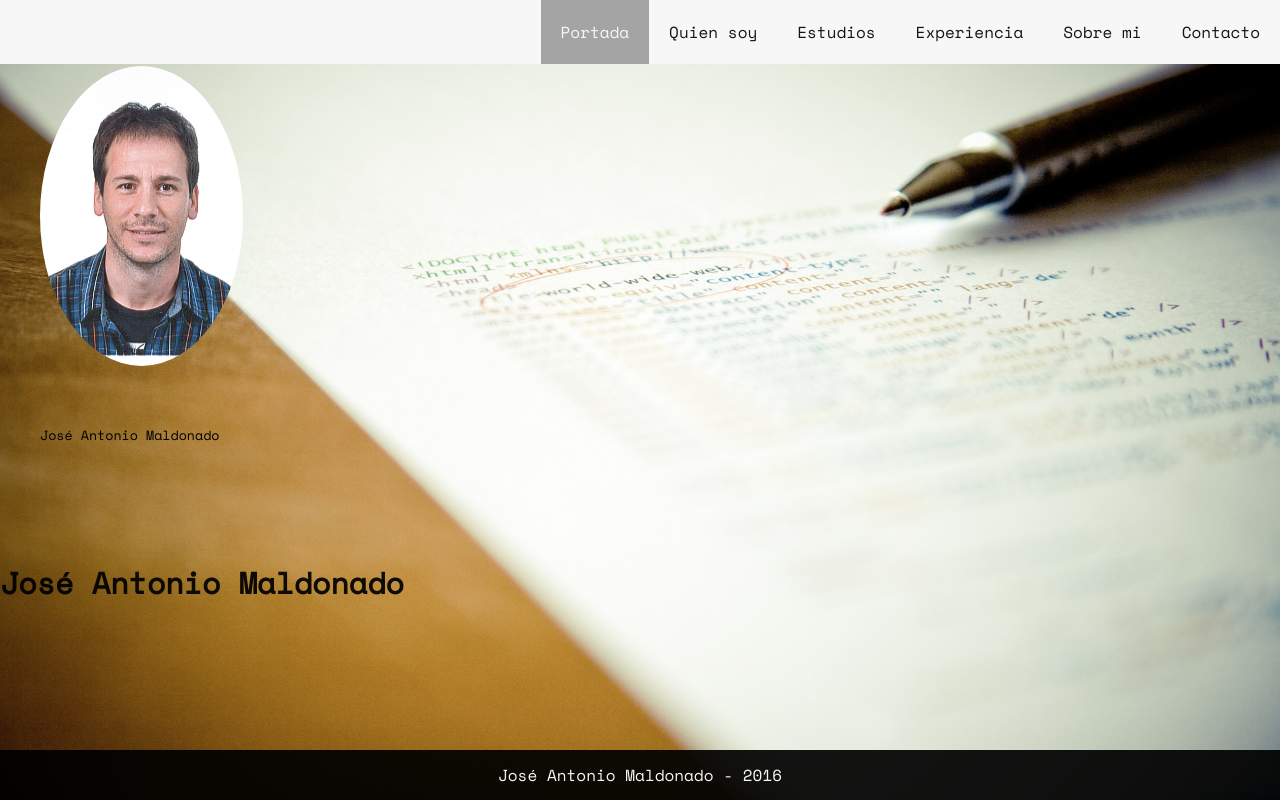
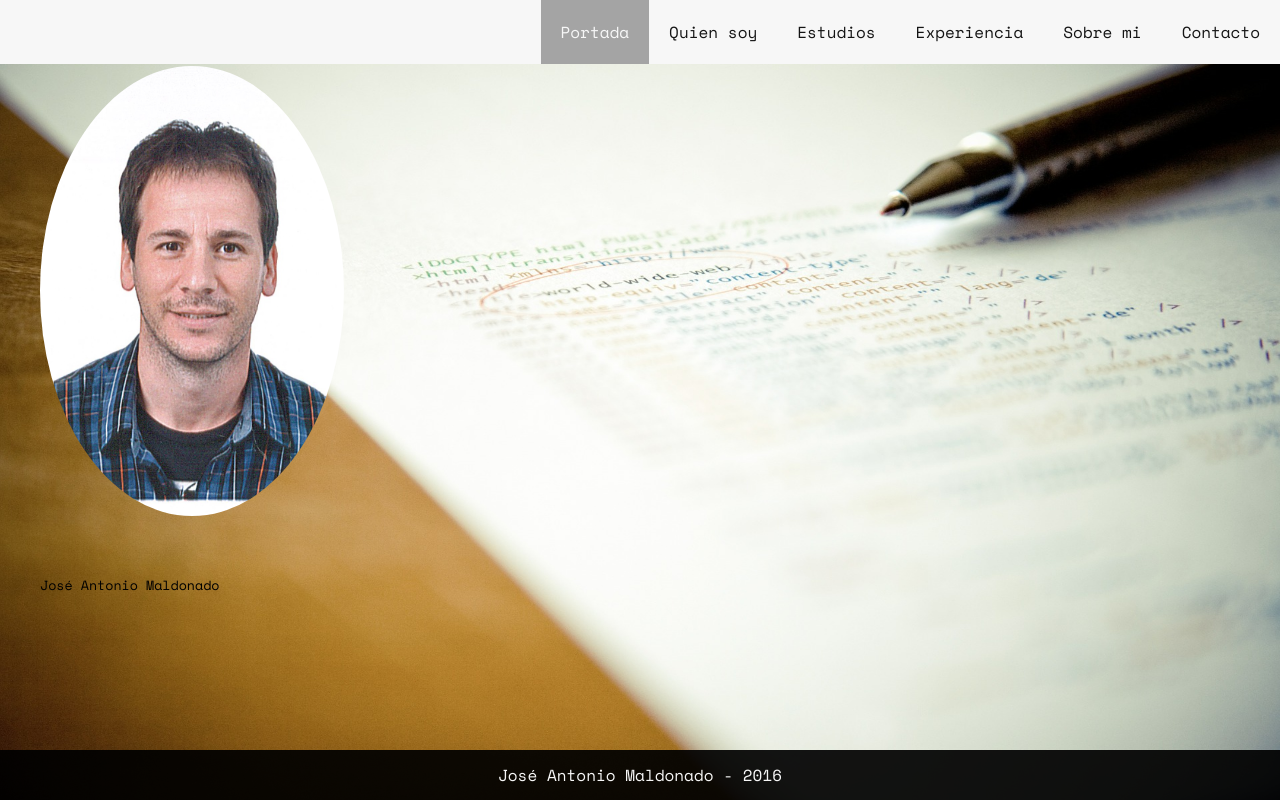
Before and after one commit to guajar/cvWeb, a plain HTML site: page index.html in a window 1280 px wide. Drawn offline with nearby package versions, Linux system fonts and the light colour scheme.

Commit message:
Fix style

```diff
--- a/index.html
+++ b/index.html
@@ -17,7 +17,7 @@
 				</figcaption>
 			</figure>
 		</div>
-		<h4 class="title">José Antonio Maldonado</h4>
+		<!--<h4 class="title">José Antonio Maldonado</h4>-->
 		<div class="intro"></div>
 		<div id="title-img-animation" class="title-img"></div>
 		</div>
--- a/style/style.css
+++ b/style/style.css
@@ -77,7 +77,7 @@ body {
 }
 
 .jamal-photo img {
-	height: 300px;
+	height: 450px;
 	max-width: 100%;
 	border-radius: 50%;
 	padding-top: 50px;
```
